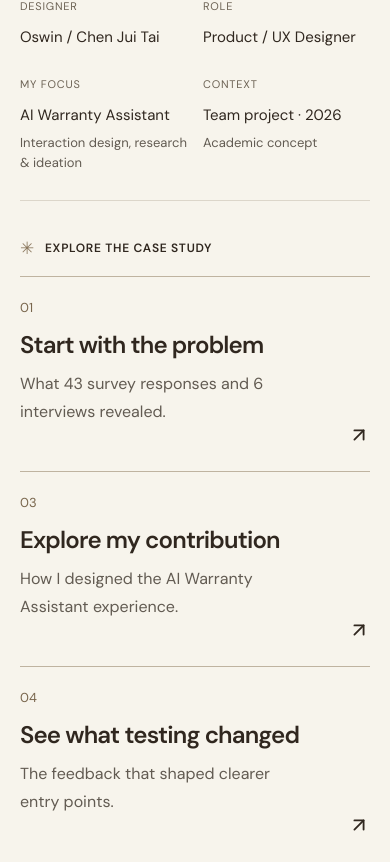
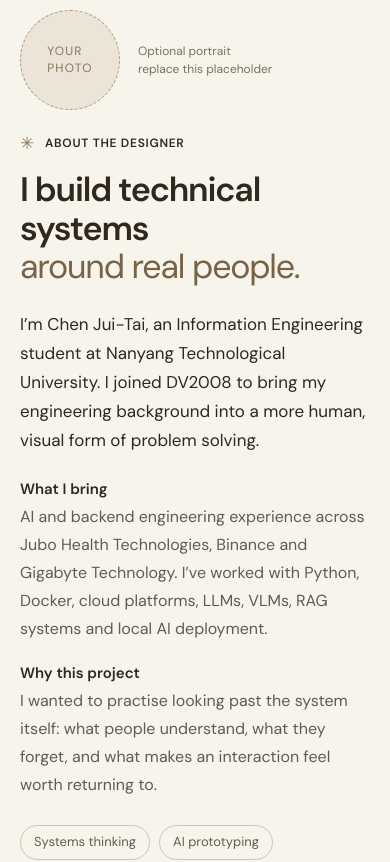
Before and after one commit to OswinJTC/DV2008---Individual, a React (Vite) app: page / in a window 390 px wide. Shown: the part 1248-2110 px from the top of the page. Built offline with nearby package versions, Linux system fonts and the light colour scheme.

Commit message:
Add concise designer introduction to homepage

```diff
--- a/src/pages.tsx
+++ b/src/pages.tsx
@@ -65,6 +65,60 @@ export function OverviewPage() {
           </span>
         </div>
       </section>
+      <section className="about-me wrap" aria-labelledby="about-title">
+        <div className="about-portrait" aria-label="Portrait placeholder">
+          <div className="portrait-placeholder">
+            <span>
+              YOUR
+              <br />
+              PHOTO
+            </span>
+          </div>
+          <small>
+            Optional portrait
+            <br />
+            replace this placeholder
+          </small>
+        </div>
+        <div className="about-copy">
+          <Label>ABOUT THE DESIGNER</Label>
+          <h2 id="about-title">
+            I build technical systems
+            <br />
+            <em>around real people.</em>
+          </h2>
+          <p className="about-lead">
+            I’m Chen Jui-Tai, an Information Engineering student at Nanyang
+            Technological University. I joined DV2008 to bring my engineering
+            background into a more human, visual form of problem solving.
+          </p>
+          <div className="about-columns">
+            <p>
+              <strong>What I bring</strong>
+              <br />
+              AI and backend engineering experience across Jubo Health
+              Technologies, Binance and Gigabyte Technology. I’ve worked with
+              Python, Docker, cloud platforms, LLMs, VLMs, RAG systems and local
+              AI deployment.
+            </p>
+            <p>
+              <strong>Why this project</strong>
+              <br />I wanted to practise looking past the system itself: what
+              people understand, what they forget, and what makes an interaction
+              feel worth returning to.
+            </p>
+          </div>
+          <div
+            className="strengths"
+            aria-label="Strengths brought into the project"
+          >
+            <span>Systems thinking</span>
+            <span>AI prototyping</span>
+            <span>Product curiosity</span>
+            <span>Clear communication</span>
+          </div>
+        </div>
+      </section>
       <div className="project-meta wrap">
         <div>
           <span>DESIGNER</span>
@@ -108,7 +162,7 @@ export function OverviewPage() {
               text: "How I designed the AI Warranty Assistant experience.",
             },
             {
-              href: "testing",
+              href: "contribution",
               n: "04",
               title: "See what testing changed",
               text: "The feedback that shaped clearer entry points.",
--- a/src/styles.css
+++ b/src/styles.css
@@ -3183,6 +3183,121 @@ footer > a {
     letter-spacing: 0.03em;
   }
 }
+
+.about-me {
+  display: grid;
+  grid-template-columns: 180px 1fr;
+  gap: 62px;
+  align-items: start;
+  padding-block: 64px 70px;
+  border-top: 1px solid var(--line);
+}
+.about-portrait {
+  padding-top: 28px;
+  text-align: center;
+}
+.portrait-placeholder {
+  width: 150px;
+  height: 150px;
+  margin: auto;
+  border: 1px dashed #a99a82;
+  border-radius: 50%;
+  display: grid;
+  place-items: center;
+  background: #ebe4d7;
+  color: #88775e;
+  font-size: 12px;
+  letter-spacing: 0.1em;
+  line-height: 1.4;
+}
+.about-portrait small {
+  display: block;
+  margin-top: 14px;
+  color: #7a7062;
+  font-size: 12px;
+  line-height: 1.5;
+}
+.about-copy h2 {
+  font-size: clamp(34px, 4vw, 52px);
+  line-height: 1.13;
+  margin-bottom: 24px;
+}
+.about-copy h2 em {
+  color: #786346;
+}
+.about-lead {
+  max-width: 62ch;
+  font-size: 19px;
+  line-height: 1.7;
+  color: var(--ink);
+}
+.about-columns {
+  display: grid;
+  grid-template-columns: 1fr 1fr;
+  gap: 38px;
+  margin-top: 26px;
+  max-width: 830px;
+}
+.about-columns p {
+  font-size: 15px;
+  line-height: 1.75;
+}
+.about-columns strong {
+  color: var(--ink);
+  font-size: 15px;
+  font-weight: 600;
+}
+.strengths {
+  display: flex;
+  flex-wrap: wrap;
+  gap: 9px;
+  margin-top: 26px;
+}
+.strengths span {
+  border: 1px solid #cfc5b5;
+  border-radius: 999px;
+  padding: 8px 13px;
+  font-size: 13px;
+  line-height: 1.3;
+  color: #665b4e;
+}
+@media (max-width: 650px) {
+  .about-me {
+    grid-template-columns: 1fr;
+    gap: 24px;
+    padding-block: 42px 45px;
+  }
+  .about-portrait {
+    display: flex;
+    align-items: center;
+    gap: 18px;
+    padding-top: 0;
+    text-align: left;
+  }
+  .portrait-placeholder {
+    width: 100px;
+    height: 100px;
+    margin: 0;
+    flex-shrink: 0;
+  }
+  .about-portrait small {
+    margin-top: 0;
+  }
+  .about-copy h2 {
+    font-size: 34px;
+  }
+  .about-lead {
+    font-size: 17px;
+  }
+  .about-columns {
+    grid-template-columns: 1fr;
+    gap: 16px;
+    margin-top: 20px;
+  }
+  .about-columns p {
+    font-size: 16px;
+  }
+}
 @media (max-width: 370px) {
   .hero-art {
     height: 470px;
@@ -3224,28 +3339,63 @@ footer > a {
 .page-research .flow-details,
 .page-research .wallet-editorial .source-note,
 .page-contribution .team-iterations + .source-note,
-.page-final .sources { display: none; }
+.page-final .sources {
+  display: none;
+}
 .page-research .section,
 .page-research .wallet-section,
 .page-contribution .section,
-.page-final .section { padding-block: 42px; }
-.page-research .challenge { padding-block: 38px; }
-.page-research .section-heading { margin-bottom: 28px; }
-.page-research .research-grid { margin-top: 12px; }
-.page-research .wallet-section { padding-top: 12px; }
-.page-research .concept-detail { min-height: 0; padding-block: 24px; }
-.page-contribution .contribution { padding-block: 42px; }
-.page-contribution .assistant-layout { margin-top: 38px; }
-.page-contribution .reasoning { padding-top: 42px; }
-.page-final .reflection { padding-top: 42px; }
-.page-final .journey-content { min-height: 470px; }
-.page-pagination { margin-top: 15px; }
+.page-final .section {
+  padding-block: 42px;
+}
+.page-research .challenge {
+  padding-block: 38px;
+}
+.page-research .section-heading {
+  margin-bottom: 28px;
+}
+.page-research .research-grid {
+  margin-top: 12px;
+}
+.page-research .wallet-section {
+  padding-top: 12px;
+}
+.page-research .concept-detail {
+  min-height: 0;
+  padding-block: 24px;
+}
+.page-contribution .contribution {
+  padding-block: 42px;
+}
+.page-contribution .assistant-layout {
+  margin-top: 38px;
+}
+.page-contribution .reasoning {
+  padding-top: 42px;
+}
+.page-final .reflection {
+  padding-top: 42px;
+}
+.page-final .journey-content {
+  min-height: 470px;
+}
+.page-pagination {
+  margin-top: 15px;
+}
 @media (max-width: 650px) {
   .page-research .section,
   .page-research .wallet-section,
   .page-contribution .section,
-  .page-final .section { padding-block: 30px; }
-  .page-research .challenge { padding-block: 28px; }
-  .page-research .concept-detail { padding-block: 18px; }
-  .page-final .journey-content { min-height: 0; }
-}
+  .page-final .section {
+    padding-block: 30px;
+  }
+  .page-research .challenge {
+    padding-block: 28px;
+  }
+  .page-research .concept-detail {
+    padding-block: 18px;
+  }
+  .page-final .journey-content {
+    min-height: 0;
+  }
+}
```
